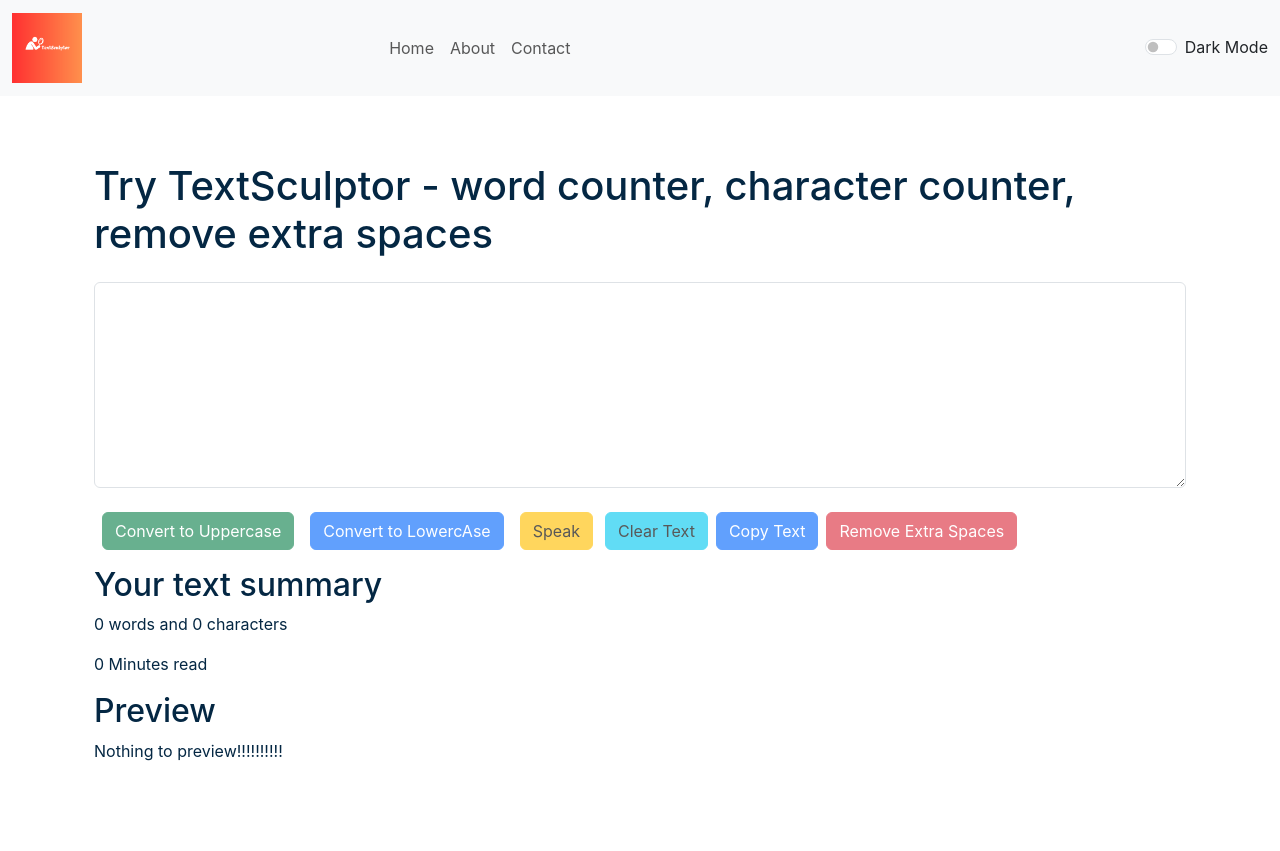
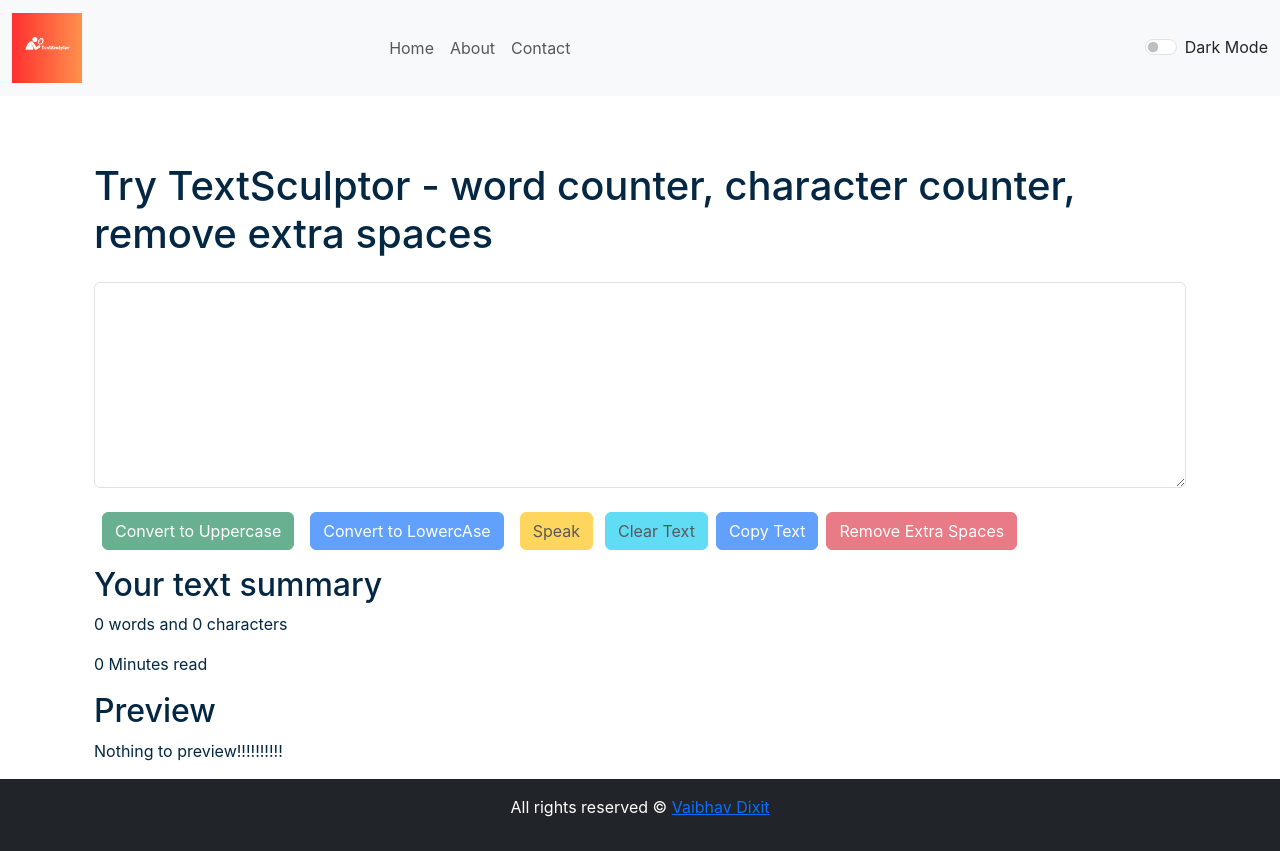
Before and after one commit to Vaibhavdixit1/TextSculptor, a React (Create React App) app: page / in a window 1280 px wide. Before the commit the page ends 800 px from the top, so only its background shows below. Built offline with nearby package versions, Linux system fonts and the light colour scheme.

Commit message:
adding footer

```diff
--- a/src/App.js
+++ b/src/App.js
@@ -6,6 +6,7 @@
 import Contact from './Components/Contact'; // Import the Contact component
 import React, { useState } from 'react';
 import Alert from './Components/Alert';
+import Footer from './Components/Footer';
 
 import {
   BrowserRouter as Router,
@@ -16,6 +17,7 @@
 function App() {
   const [mode, setMode] = useState('light');
   const [alert, setAlert] = useState(null);
+
 
 
   const showAlert = (message, type) => {
@@ -64,6 +66,7 @@
             </Route>
           </Switch>
         </div>
+        <Footer />
       </Router>
     </>
   );
--- /dev/null
+++ b/src/Components/Footer.js
@@ -0,0 +1,12 @@
+// Footer.js
+import React from 'react';
+
+const Footer = () => {
+  return (
+    <footer className="text-center mt-auto py-3 " style={{ backgroundColor: '#212529', color: 'white' }}>
+      <p>  All rights reserved &copy; <a href="">Vaibhav Dixit</a> </p>
+    </footer>
+  );
+}
+
+export default Footer;
```
